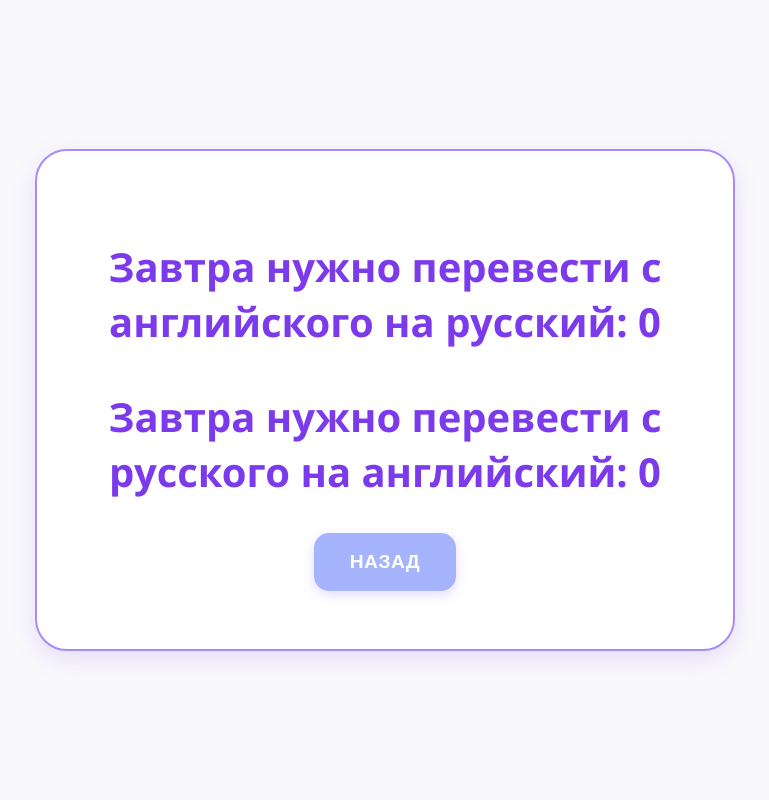
After one commit to mixvlar/repword, a Flask app: page /tomorrow in a window 1280 px wide. The commit adds this page. Shown: the whole page, without its empty margins (255-1024 px from the left). Run offline with Flask 3, Linux system fonts and the light colour scheme.

Commit message:
Addition tomorrow's button

```diff
--- a/routers/learning.py
+++ b/routers/learning.py
@@ -1,7 +1,8 @@
 from flask import Blueprint, render_template, jsonify, request
 from utils import load_db, save_db, is_due_today
-from datetime import date
+from datetime import date, timedelta
 import random
+
 
 learning_bp = Blueprint('learning', __name__)
 
@@ -29,3 +30,10 @@ def save_result(mode):
             break
     save_db(mode, db)
     return jsonify({"status": "ok"})
+
+
+@learning_bp.route('/tomorrow')
+def get_tomorrow_words():
+    ruen = len([w for w in load_db("ruen") if is_due_today(w,date.today()+timedelta(days=1))])
+    enru = len([w for w in load_db("enru") if is_due_today(w,date.today()+timedelta(days=1))])
+    return render_template("tomorrow.html", ruen=ruen, enru=enru)
--- a/static/css/style.css
+++ b/static/css/style.css
@@ -21,7 +21,7 @@ body {
 
 .card {
     background: var(--card-bg);
-    padding: 5rem;
+    padding: 3rem;
     border-radius: 2rem;
     box-shadow: 0 8px 25px rgba(124, 58, 237, 0.15);
     width: 600px;
--- a/static/js/script.js
+++ b/static/js/script.js
@@ -11,7 +11,7 @@ async function start() {
     const data = await res.json();
 
     if (!data || data.length === 0) {
-        alert("На сегодня слов больше нет!");
+        window.location.replace('/');
         return;
     }
 
--- a/templates/add_word.html
+++ b/templates/add_word.html
@@ -16,6 +16,10 @@
         <input type="text" id="use" placeholder="Использование ex: W S2 S3" required>
         <button type="submit" class="btn btn-blue">Сохранить</button>
     </form>
+
+    <a href="/">
+        <button class="btn btn-green" style="background: #0fbfbc;">Назад</button>
+    </a>
 
     <p class="feedback-text hidden" id="feedback"></p>
 
--- a/templates/index.html
+++ b/templates/index.html
@@ -19,6 +19,11 @@
     <a href="/add_word">
         <button class="btn btn-green">Добавить слово</button>
     </a>
+
+    <a href="/tomorrow">
+        <button class="btn btn-green" style="background: #0fbfbc;">Завтрашнее повторение</button>
+    </a>
+
 </div>
 </body>
 </html>
--- /dev/null
+++ b/templates/tomorrow.html
@@ -0,0 +1,21 @@
+<!DOCTYPE html>
+<html>
+<head>
+    <title>Добавить слово</title>
+    <link rel="stylesheet" href="{{ url_for('static', filename='css/style.css') }}">
+</head>
+<body>
+<div class="card">
+    <h3>Завтра нужно перевести с английского на русский: {{ enru }}</h3>
+    <h3>Завтра нужно перевести с русского на английский: {{ ruen }}</h3>
+
+    <p class="feedback-text hidden" id="feedback"></p>
+
+    <a href="/">
+        <button class="btn btn-green">Назад</button>
+    </a>
+</div>
+
+
+</body>
+</html>
--- a/utils.py
+++ b/utils.py
@@ -50,7 +50,7 @@ def get_interval(index):
     return 120 + 60 * (index - len(base) + 1)
 
 
-def is_due_today(word):
+def is_due_today(word, today=date.today()):
     if not isinstance(word, dict):
         return False
 
@@ -62,7 +62,7 @@ def is_due_today(word):
         return True
 
     last = datetime.strptime(word["last_repeated"], "%Y-%m-%d").date()
-    today = date.today()
+
     days_passed = (today - last).days
 
     if marks[-1] > 1:
```
